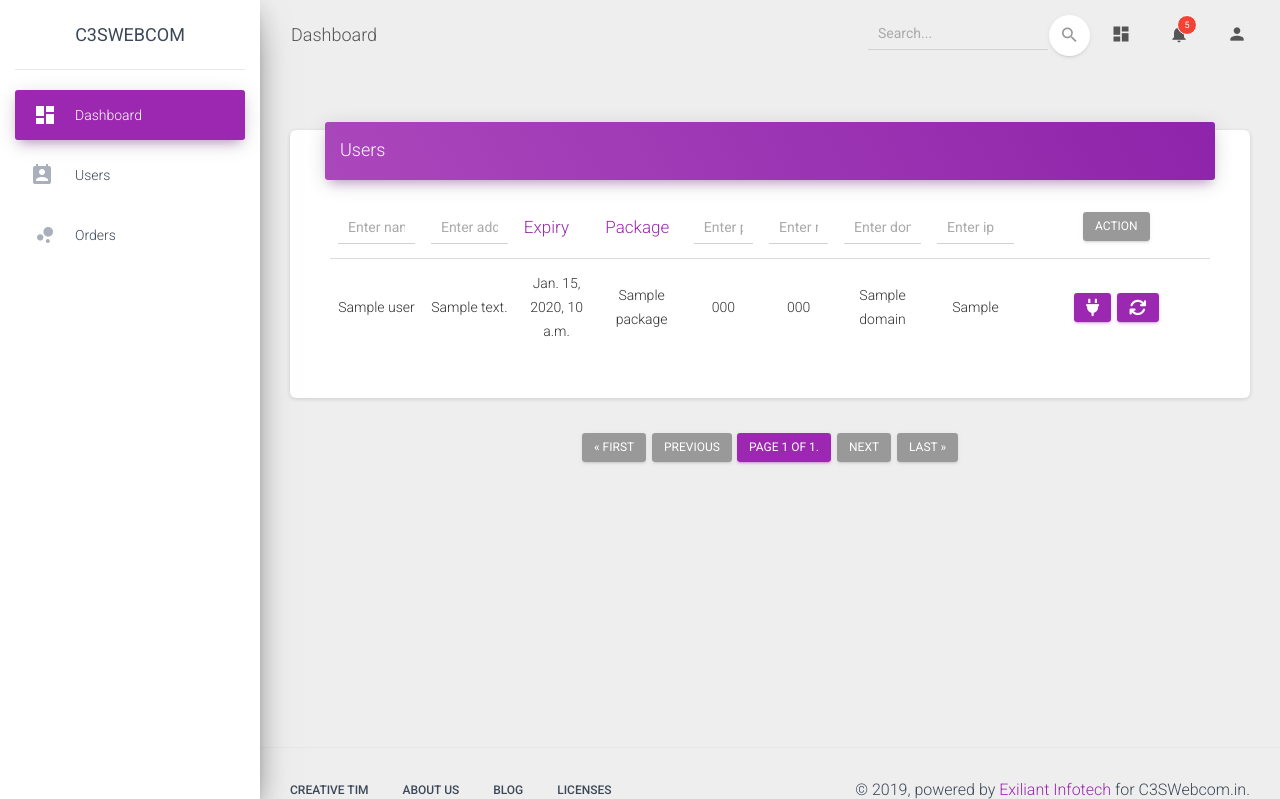
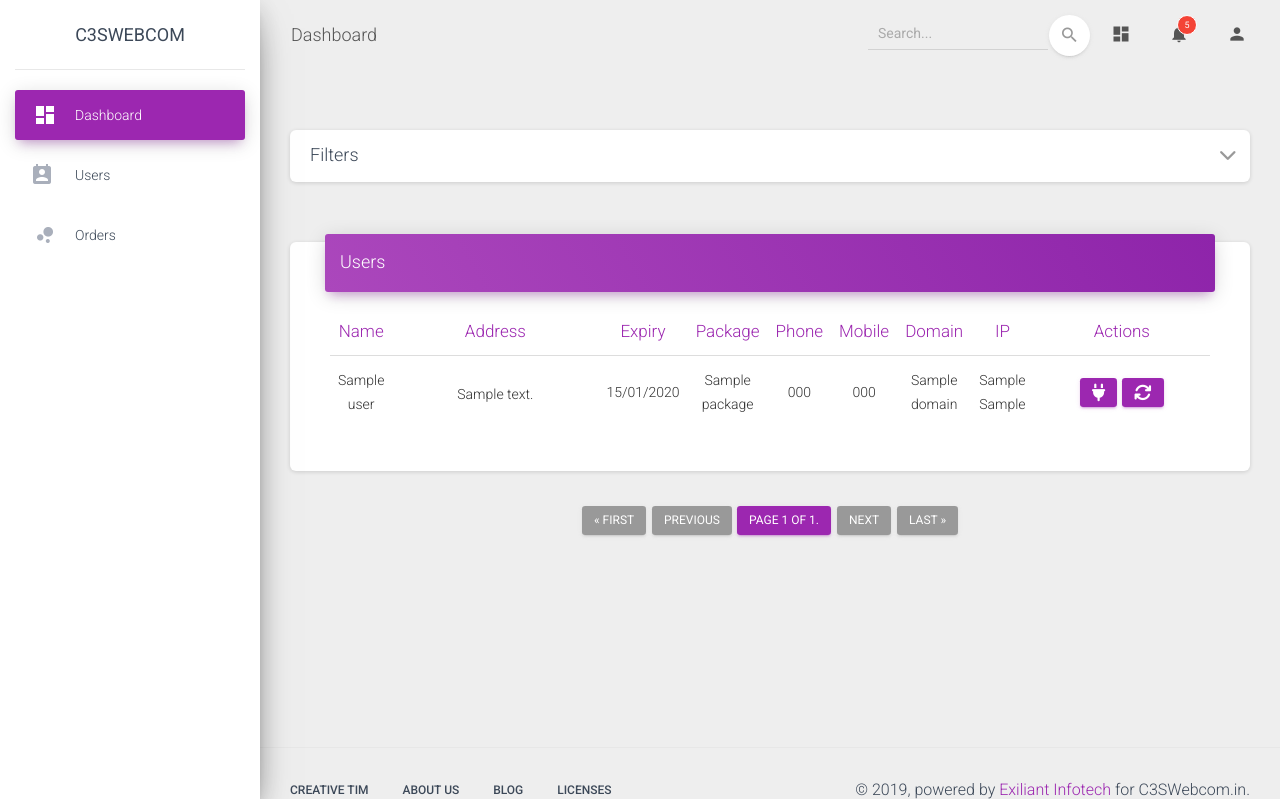
Before and after one commit to priyankdalal/c3swebcom, a Django app: template templates/manager/pay.html in a window 1280 px wide. Shown: the top 799 px of the page. Run offline with Django 3.2, Linux system fonts and the light colour scheme; the template is opened without the code that fills it: most values are stand-ins (such as "Sample title", 1, 10 or a date in 2020); form fields are guessed from the names that the template uses; some libraries are stand-ins or nearby versions.

Commit message:
added user search filter

```diff
--- a/orders/templatetags/order_extras.py
+++ b/orders/templatetags/order_extras.py
@@ -5,7 +5,7 @@ register = template.Library()
 def url_replace(request, field, value):
     dict_=request.GET.copy()
     dict_[field]=value
-    return dict_.urlencode()
+    return dict_.urlencode()+"#pagination"
 
 @register.filter(name="to_str")
 def to_str(value):
--- a/static/js/site/common.js
+++ b/static/js/site/common.js
@@ -52,3 +52,6 @@ function show_toast(msg="",type){
         }
     },5000);
 }
+$(document).ready(function(){
+  $('[data-toggle="tooltip"]').tooltip();
+});
--- a/static/js/site/order.js
+++ b/static/js/site/order.js
@@ -1,6 +1,3 @@
-$(document).ready(function(){
-  $('[data-toggle="tooltip"]').tooltip();
-});
 $(document).on("click",".order-update-btn",function(){
   $(this).closest("tr").addClass("edit-mode");
 });
--- a/static/styles/common.css
+++ b/static/styles/common.css
@@ -156,3 +156,10 @@ table>tbody>tr:hover>td{
     40%{transform: scale(1);}
     to{transform: scale(1)}
 }
+.errorlist{
+    text-align:center;
+    padding-left:0;
+    margin:0;
+    list-style:none;
+    color:red;
+}
--- a/static/styles/manager/pay.css
+++ b/static/styles/manager/pay.css
@@ -13,3 +13,15 @@
 .paid-select select:focus{
     animation: none;
 }
+button[data-toggle="collapse"]{
+    position:absolute;
+    top:5px;
+    right:0;
+}
+.text-scroll{
+    width: 190px;
+    height: 20px;
+    overflow: hidden;
+    text-overflow: ellipsis;
+    word-break: break-all;
+}
--- a/templates/manager/pay.html
+++ b/templates/manager/pay.html
@@ -1,7 +1,72 @@
 {% extends "common/new_default.html" %}
 {% block content %}
 {% load manager_extras %}
+{% load order_extras %}
 <div class="row">
+    <div class="col-md-12">
+        <div class="card search-filters">
+            <div class="card-header" id="filter_header">
+                <h4 class="card-title">
+                    Filters
+                    <button class="btn btn-link" type="button" data-toggle="collapse" data-target="#user_filters" aria-expanded="true" aria-controls="collapseOne">
+                    <i class="fa fa-chevron-down"></i>
+                    </button>
+                </h4>
+            </div>
+            <div id="user_filters" class="collapse" aria-labelledby="filter_header" data-parent="#accordionExample">
+                <div class="card-body">
+                    <form method="get" action="" autocomplete="off">
+                        {{ form.non_field_errors }}
+                        <div class="row">
+                            <div class="col-md-4">
+                                {{ form.name.label_tag}}
+                                {{ form.name}}
+                                {{ form.name.errors }}
+                            </div>
+                            <div class="col-md-4">
+                                {{ form.address.label_tag}}
+                                {{ form.address}}
+                                {{ form.address.errors }}
+                            </div>
+                            <div class="col-md-4">
+                                {{ form.expiry.label_tag}}
+                                {{ form.expiry}}
+                                {{ form.expiry.errors }}
+                            </div>
+                            <div class="col-md-4">
+                                {{ form.pacakge.label_tag}}
+                                {{ form.pacakge}}
+                                {{ form.pacakge.errors }}
+                            </div>
+                            <div class="col-md-4">
+                                {{ form.phone.label_tag}}
+                                {{ form.phone}}
+                                {{ form.phone.errors }}
+                            </div>
+                            <div class="col-md-4">
+                                {{ form.mobile.label_tag}}
+                                {{ form.mobile}}
+                                {{ form.mobile.errors }}
+                            </div>
+                            <div class="col-md-4">
+                                {{ form.domain.label_tag}}
+                                {{ form.domain}}
+                                {{ form.domain.errors }}
+                            </div>
+                            <div class="col-md-4">
+                                {{ form.ip.label_tag}}
+                                {{ form.ip}}
+                                {{ form.ip.errors }}
+                            </div>
+                            <div class="col-md-4">
+                                <button type="submit" class="btn btn-primary btn-lg col-md-12">Go</button>
+                            </div>
+                        </div>
+                    </form>
+                </div>
+            </div>
+        </div>
+    </div>
     <div class="col-md-12">
         <div class="card">
             <div class="card-header">
@@ -13,15 +78,15 @@
                         <table class="table" id="pay_table">
                             <thead class="text-primary">
                                 <tr>
-                                    <th><input type="text" class="form-control pay-filter" data-filter="name" placeholder="Enter name" /></th>
-                                    <th><input type="text" class="form-control pay-filter" data-filter="address" placeholder="Enter address" /></th>
-                                    <th>Expiry</th>
-                                    <th>Package</th>
-                                    <th><input type="text" class="form-control pay-filter" data-filter="phone" placeholder="Enter phone" /></th>
-                                    <th><input type="text" class="form-control pay-filter" data-filter="mobile" placeholder="Enter mobile" /></th>
-                                    <th><input type="text" class="form-control pay-filter" data-filter="domain" placeholder="Enter domain" /></th>
-                                    <th><input type="text" class="form-control pay-filter" data-filter="ip" placeholder="Enter ip" /></th>
-                                    <th><button class="btn btn-default">Action</button></th>
+                                    <th class="text-center">Name</th>
+                                    <th class="text-center">Address</th>
+                                    <th class="text-center">Expiry</th>
+                                    <th class="text-center">Package</th>
+                                    <th class="text-center">Phone</th>
+                                    <th class="text-center">Mobile</th>
+                                    <th class="text-center">Domain</th>
+                                    <th class="text-center">IP</th>
+                                    <th class="text-center">Actions</th>
                                 </tr>
                             </thead>
                             <tbody id="pay_table_body">
@@ -29,14 +94,17 @@
                                 {% for user in user_list %}
                                     <tr id="row_user_{{user.id}}">
                                         <td class="text-center" data-filter="name">{{user.name}}</td>
-                                        <td class="text-center" data-filter="address">{{user.address}}</td>
-                                        <td class="text-center" data-filter="expiry">{{user.expiry_date}}</td>
+                                        <td class="text-center" data-filter="address" data-toggle="tooltip" title="{{ user.address }}"><div class="text-scroll">{{ user.address }}</div></td>
+                                        <td class="text-center" data-filter="expiry">{{user.expiry_date|date:'d/m/Y'}}</td>
                                         <td class="text-center" data-filter="package">{{user.package}}</td>
                                         <td class="text-center" data-filter="phone">{{user.phone}}</td>
                                         <td class="text-center" data-filter="mobile">{{user.mobile}}</td>
                                         <td class="text-center" data-filter="domain">{{user.domain}}</td>
                                         <td class="text-center" data-filter="ip">
                                              {{user.ip}}
+                                             {% for ip in user.iptable_set.all %}
+                                                {{ ip.ip }}
+                                             {% endfor %}
                                           <!--<ul class="w3-ul">
                                             {% if user.ip %}
                                               {% with user_ip=user.ip %}
@@ -81,23 +149,24 @@
     </div>
     <div class="col-md-12">
         <div class="quick-links" id="pay_table_container_id">
-            <div class="text-center" >
+            <a name="pagination"></a>
+            <div class="text-center">
             {% if user_list.has_previous %}
-                <a href="?page=1" class="btn btn-success">&laquo; first</a>
-                <a href="?page={{ user_list.previous_page_number }}" class="btn btn-success">previous</a>
+                <a href="?{% url_replace request 'page' 1|to_str %}" class="btn btn-success">&laquo; first</a>
+                <a href="?{% url_replace request 'page' user_list.previous_page_number|to_str %}" class="btn btn-success">previous</a>
             {% else %}
               <a href="javascript:void(0)" class="btn btn-disabled">&laquo; first</a>
               <a href="javascript:void(0)" class="btn btn-disabled">previous</a>
             {% endif %}
-            <a href="javascript:void(0" class="btn btn-primary">Page {{ user_list.number }} of {{ user_list.paginator.num_pages }}.</a>
+            <a href="javascript:void(0)" class="btn btn-primary">Page {{ user_list.number }} of {{ user_list.paginator.num_pages }}.</a>
             {% if user_list.has_next %}
-                <a href="?page={{ user_list.next_page_number }}" class="btn btn-success">next</a>
-                <a href="?page={{ user_list.paginator.num_pages }}" class="btn btn-success">last &raquo;</a>
+                <a href="?{% url_replace request 'page' user_list.next_page_number|to_str %}" class="btn btn-success">next</a>
+                <a href="?{% url_replace request 'page' user_list.num_pages|to_str %}" class="btn btn-success">last &raquo;</a>
             {% else %}
                 <a href="javascript:void(0)" class="btn btn-disabled">next</a>
                 <a href="javascript:void(0)" class="btn btn-disabled">last &raquo;</a>
             {% endif %}
-            </div>
+          </div>
         </div>
     </div>
 </div>
@@ -123,9 +192,17 @@
 </div>
 {% endblock %}
 {% block styles %}
+<link rel="stylesheet" href="/static/styles/jquery-ui.css">
 <link rel="stylesheet" href="/static/styles/manager/pay.css">
 {% endblock %}
 {% block scripts%}
+<script src="/static/js/core/jquery-ui.js"></script>
+<script>
+    $("#id_expiry").datepicker({
+            inline: true,
+            dateFormat: "yy-mm-dd"
+    });
+</script>
 <script>var websoket_url='{{ websocket }}';</script>
 <!--<link rel="stylesheet" type="text/css" href="/static/scripts/lib/DataTables/datatables.min.css"/>
 <script type="text/javascript" src="/static/scripts/lib/DataTables/datatables.min.js"></script>-->
--- a/templates/orders/search.html
+++ b/templates/orders/search.html
@@ -152,6 +152,7 @@
     </div>
     <div class="col-md-12">
 	<div class="text-center" >
+	<a name="pagination"></a>
 	  <div class="w3-bar w3-medium w3-border">
 	    {% if order_list.has_previous %}
 		<a href="?{% url_replace request 'page' 1|to_str %}" class="btn btn-success">&laquo; first</a>
```
Also changed, not shown: manager/forms.py (added, +11 -0 lines), manager/views.py (+34 -4 lines), orders/views.py (line endings or trailing spaces).
